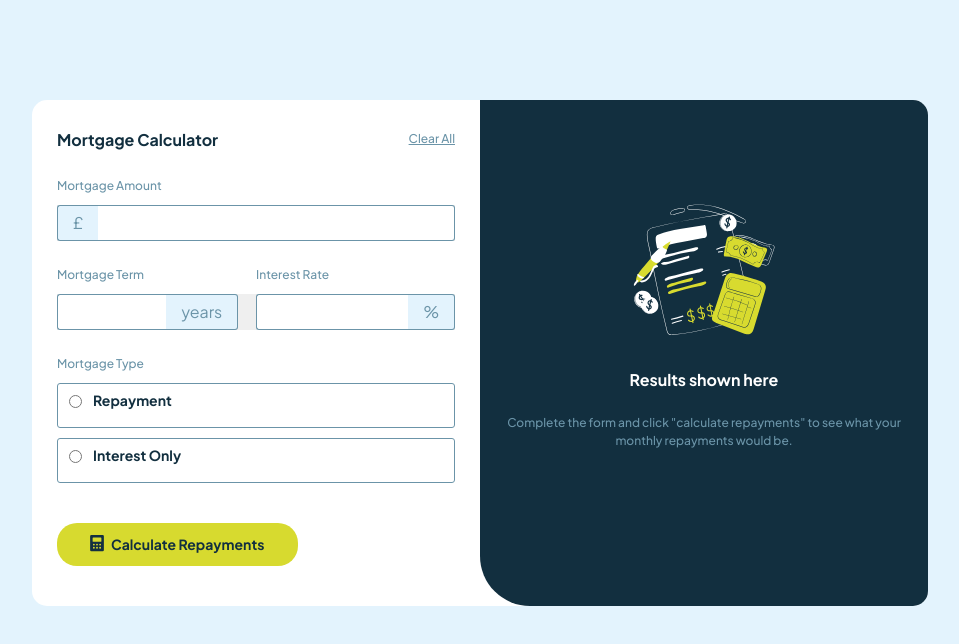
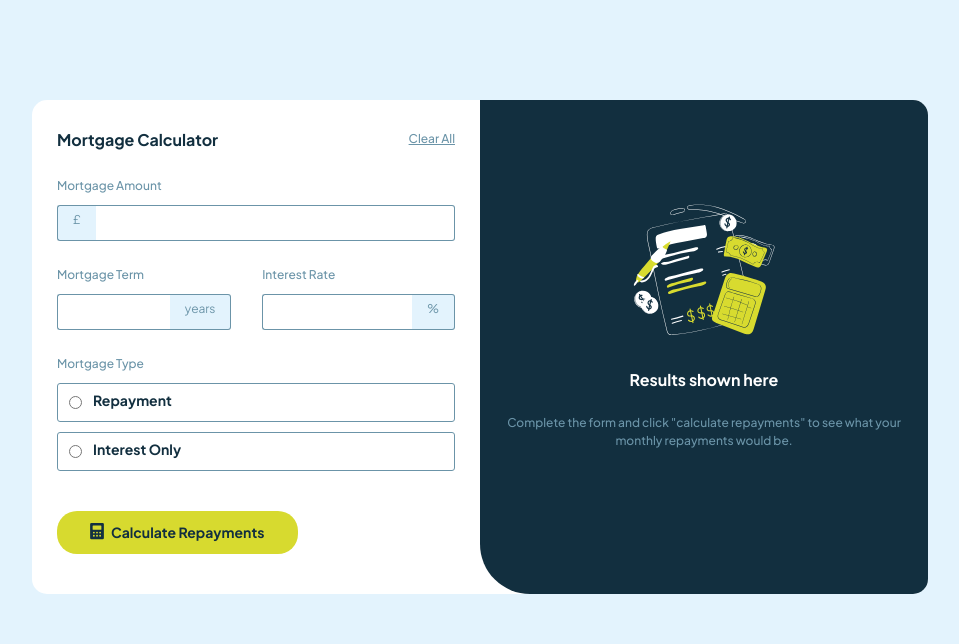
Before and after one commit to sirjaey/Mortgage-Calculator, a plain HTML site: page index.html in a window 1280 px wide. Both pictures are taken after a click on the button "Clear All". Shown: the whole page, without its empty margins (160-1119 px from the left). Drawn offline with nearby package versions, Linux system fonts and the light colour scheme.

Commit message:
Add files via upload
modified updates

```diff
--- a/index.html
+++ b/index.html
@@ -25,55 +25,63 @@
         <div class="row calc-main">
             <div class="calc col-lg-6 col-md-12">
                 <div class="title">
-                    <h1>Mortgage Calculator</h1>
-                    <p class="clear" id="allClear">Clear All</p>
+                    <h1 class="header">Mortgage Calculator</h1>
+                    <p role="button" class="clear" id="allClear">Clear All</p>
                 </div>
 
                 <div class="part-1">
                     <div>
-                        <p>Mortgage Amount</p>
-                        <button class="btn1">
-                            <input type="button" class="pHolder inpError1" value="£">
-                            <input type="number" class="field-1 inpError2" id="principal">
-                        </button>
+                        <label for="MortgageAmount"><p>Mortgage Amount</p></label>
+                        <div class="btn1">
+                            <em id="years" class="pHolder inpError1">£</em>
+                            <input type="text" class="field-1 inpError2" id="principal">
+                        </div>
                         <p class="error" id="principal-empty">This field is required</p>
                     </div>
                     <div class="term-rate">
-                        <div class="part1 col-lg-6">
-                            <p>Mortgage Term</p>
-                            <button class="btn1">
-                                <input type="number" class="field-2 inpError3" id="term">
-                                <input type="button" class="pHolder pHolder2 inpError4" value="years">
-                            </button>
+                        <div class="term">
+                            <label for="MortgageTerm">
+                                <p>Mortgage Term</p>
+                            </label>
+                            <div class="btn1">
+                                <input type="text" class="field-2 inpError3" id="term">
+                                <em id="years" class="pHolder pHolder2 inpError4">years</em>
+                            </div>
                             <p class="error" id="term-empty">This field is required</p>
                         </div>
-                        <div class="part2 col-lg-6">
-                            <p>Interest Rate</p>
-                            <button class="btn1">
-                                <input type="number" class="field-2 inpError5" id="rate">
-                                <input type="button" class="pHolder pHolder2 inpError6"  value="%">
-                            </button>
+                        <div class="term">
+                            <label for="InterestRate">
+                                <p>Interest Rate</p>
+                            </label>
+                            <div class="btn1">
+                                <input type="text" class="field-2 inpError5" id="rate">
+                                <em id="years" class="pHolder pHolder2 inpError6">%</em>
+                            </div>
                             <p class="error" id="rate-empty">This field is required</p>
                         </div>
                     </div>
+
+                    <!--MORTGAGE TYPE RADIO SELECTION-->
                     <div>
-                        <p>Mortgage Type</p>
-                        <div  class="Mortgage-type">
-                            <button class="M-select">
-                                <input type="radio" name="m-type" value="Repayment" class="radio" id="radio"> <h3>Repayment</h3>
-                            </button>
+                        <label for="Mortgage type">
+                            <p>Mortgage Type</p>
+                        </label>
+                        <div class="Mortgage-type">
+                            <div role="button" class="M-select M-select1">
+                                <input type="radio" name="m-type" value="Repayment" class="radio" id="radio1"> <h3>Repayment</h3>
+                            </div>
                         </div>
                         <div class="Mortgage-type">
-                            <button class="M-select">
-                                <input type="radio" name="m-type" value="Interest Only" class="radio" id="radio">
+                            <div role="button" class="M-select M-select2">
+                                <input type="radio" name="m-type" value="Interest Only" class="radio" id="radio2">
                                 <h3>Interest Only</h3>
-                            </button>
+                            </div>
                         </div>
                         <p class="error" id="radio-error">This field is required</p>
                     </div>
                     <div class="bottom">
-                        <button onclick="calcMortgage()" type="submit" class="M-select " id="calc-repay">
-                            <i><img src="./images/icon-calculator.svg" alt="Calculate Repayments" id="calc-img"></i>
+                        <button onclick="calcMortgage()" type="submit" class="M-select" id="calc-repay">
+                            <i><img src="./images/icon-calculator.svg" alt="show result" id="calc-img"></i>
                             <h3>Calculate Repayments</h3>
                         </button>
                     </div>
@@ -83,7 +91,7 @@
             <div class="results col-lg-6 col-md-12">
                 <div  class="empty">
                     <div class="empty-img">
-                        <img src="./images/illustration-empty.svg" alt="" id="empty-img">
+                        <img src="./images/illustration-empty.svg" alt="empty result" id="empty-img">
                     </div>
                     <h1 class="res">Results shown here</h1>
                     <p class="instr">Complete the form and click "calculate repayments" to see what your monthly repayments would be.</p>
@@ -97,14 +105,14 @@
 
                             <div class="show-interest">
                                 <p>Total Interest</p>
-                                <h2 id="show-interest"></h2>
+                                <h2 id="show-interest">Show interest</h2>
                             </div>
                             <div class="repayment">
                                 <p>Your monthly repayments</p>
-                                <h2 id="show-result"></h2>
+                                <h2 id="show-result">Monthly repayment</h2>
                                 <hr>
                                 <p>Total you'll repay over the term</p>
-                                <h1 class="your-res" id="total-pay"></h1>
+                                <h1 class="your-res" id="total-pay">Total repayment</h1>
                             </div>
                         </div>
                     </div>
--- a/main.js
+++ b/main.js
@@ -16,6 +16,7 @@ function calcMortgage() {
     $("#show-interest").html("£" + interest.toString().replace(/\B(?=(\d{3})+(?!\d))/g, ","));
 
 
+    // ERROR HANDLING
     if (p === "") {
         $("#principal-empty").show();
         $(".inpError1").addClass("pHoldError");
@@ -74,6 +75,7 @@ function calcMortgage() {
         }
     if (mortgageType[0].checked === true || mortgageType[1].checked === true) {
             $("#radio-error").hide();
+            $("mortgageType")[0].addClass("type-button-clicked");
         }
         else {
             $("#radio-error").show();
@@ -94,7 +96,18 @@ $("#rate").on("focus", function () {
     $(".inpError6").addClass("pHoldActive");
 });
 $("input").on("blur", function () {
-    $("input").removeClass("pHoldActive");
+    $("input, .pHolder").removeClass("pHoldActive");
+});
+
+$(".M-select1").on("click", function () {
+    $(".radio")[0].checked = true;
+    $(".M-select1").addClass("select-radio");
+    $(".M-select2").removeClass("select-radio");
+});
+$(".M-select2").on("click", function () {
+    $(".radio")[1].checked = true;
+    $(".M-select2").addClass("select-radio");
+    $(".M-select1").removeClass("select-radio");
 });
 
 
@@ -106,6 +119,9 @@ $("#allClear").click(function() {
     $(".error").hide();
     $(".empty").show();
     $(".not-empty").hide();
-    $("input").removeClass("pHoldError inputError");
-    $(".radio")[0].checked === false;
+    $("input, .pHolder").removeClass("pHoldError inputError");
+    $(".radio")[0].checked = false;
+    $(".radio")[1].checked = false;
+    $(".M-select1").removeClass("select-radio");
+    $(".M-select2").removeClass("select-radio");
 });
--- a/styles.css
+++ b/styles.css
@@ -7,6 +7,8 @@ body{
     background-color: hsl(202, 86%, 94%);
 }
 
+
+/* HEADINGS AND PARAGRAPHS */
 h1, h2, h3{
     color: hsl(202, 55%, 16%);
     font-family: "Plus Jakarta Sans", sans-serif;
@@ -36,7 +38,9 @@ p{
     margin-bottom: 10px;
     margin-top: 25px;
 }
+/* ============================================ */
 
+/* CLEAR ALL */
 .clear{
     margin: 0;
     text-decoration: underline;
@@ -44,7 +48,10 @@ p{
 .clear:hover{
     cursor: pointer;
 }
+/* ============================================ */
 
+
+/* MAIN-BODY SPECS */
 .calc{
     border-bottom-left-radius: 15px;
     border-top-left-radius: 15px;
@@ -68,17 +75,21 @@ p{
     margin: 100px auto;
     width: 70%;
 }
+/* ============================================ */
 
-.part-1 {
-    margin-top: -25px;
-}
-
-.title{
+/* TITLE */
+.title {
     display: flex;
     justify-content: space-between;
     padding: 20px 0;
 }
+/* ============================================ */
 
+
+/* BUTTONS, INPUTS & ICONS */
+.part-1 {
+    margin-top: -25px;
+}
 .M-select{
     background-color: white;
     border: 1px solid;
@@ -86,12 +97,29 @@ p{
     border-radius: 3px;
     display: flex;
     padding: 4px;
-    padding-bottom: 10px;
 }
-
 .btn1{
     border: none;
     display: flex;
+}
+.term-rate {
+    display: flex;
+    justify-content: space-between;
+}
+#term {
+    width: 55%;
+}
+#rate {
+    width: 100%;
+}
+em{
+    border: 1px solid;
+    border-top-left-radius: 3px;
+    border-bottom-left-radius: 3px;
+    font-family: "Plus Jakarta Sans", sans-serif;
+    font-optical-sizing: auto;
+    font-style: normal;
+    font-size: 12px;
 }
 .pHolder{
     background-color: hsl(202, 86%, 94%);
@@ -133,39 +161,28 @@ p{
     border-color: hsl(61, 70%, 52%);
     color: hsl(200, 26%, 54%);
 }
-
 input{
     background-color: white;
     border: 1px solid;
     border-color: hsl(200, 26%, 54%);
     border-radius: 3px;
     box-sizing: border-box;
+    color: hsl(202, 55%, 16%);
+    font-weight: 600;
     padding: 5px 0 5px 5px;
 }
 input:hover{
     cursor: pointer;
 }
-
-::placeholder{
-    background-color: hsl(202, 86%, 94%);
-    padding: 10px;
-    width: 5%;
+input:focus {
+    border: 1px solid hsl(61, 70%, 52%);
+    box-shadow: inset 0 0 3px rgba(215, 218, 47, 0.5);
+    outline: none;
 }
-
-#term{
-    width: 55%;
-}
-
-#rate{
-    width: 100%;
-}
+/* ============================================ */
 
 
-.term-rate{
-    display: flex;
-    justify-content: space-between;
-}
-
+/* MORTGAGE TYPE AND RADIO BUTTONS */
 .Mortgage-type{
     padding-bottom: 10px;
 
@@ -176,8 +193,13 @@ button, .field-1{
 .M-select:hover {
     border-color: hsl(61, 70%, 52%);
 }
+.select-radio{
+    background-color: rgba(215, 218, 47, 0.15);
+    border: 1px solid hsl(61, 70%, 52%);
+}
 
-#radio{
+.radio{
+    accent-color: rgba(6, 131, 6, 0.2);
     margin: 7px;
 }
 
@@ -206,10 +228,6 @@ button, .field-1{
 #calc-repay h3{
     padding-top: 8px;
     text-align: center;
-}
-
-.empty{
-    /* display: none; */
 }
 
 .empty-img{
@@ -295,6 +313,12 @@ hr{
     .term-rate{
         display: block;
     }
+    .term{
+        width: 100%;
+    }
+    #rate{
+        width: 100%;
+    }
     #term{
         width: 100%;
     }
@@ -312,7 +336,6 @@ hr{
         background-color: hsla(61, 70%, 52%, 0.2);
     }
     #calc-img{
-        /* display: none; */
         margin: 0;
         padding: 0;
 
```
